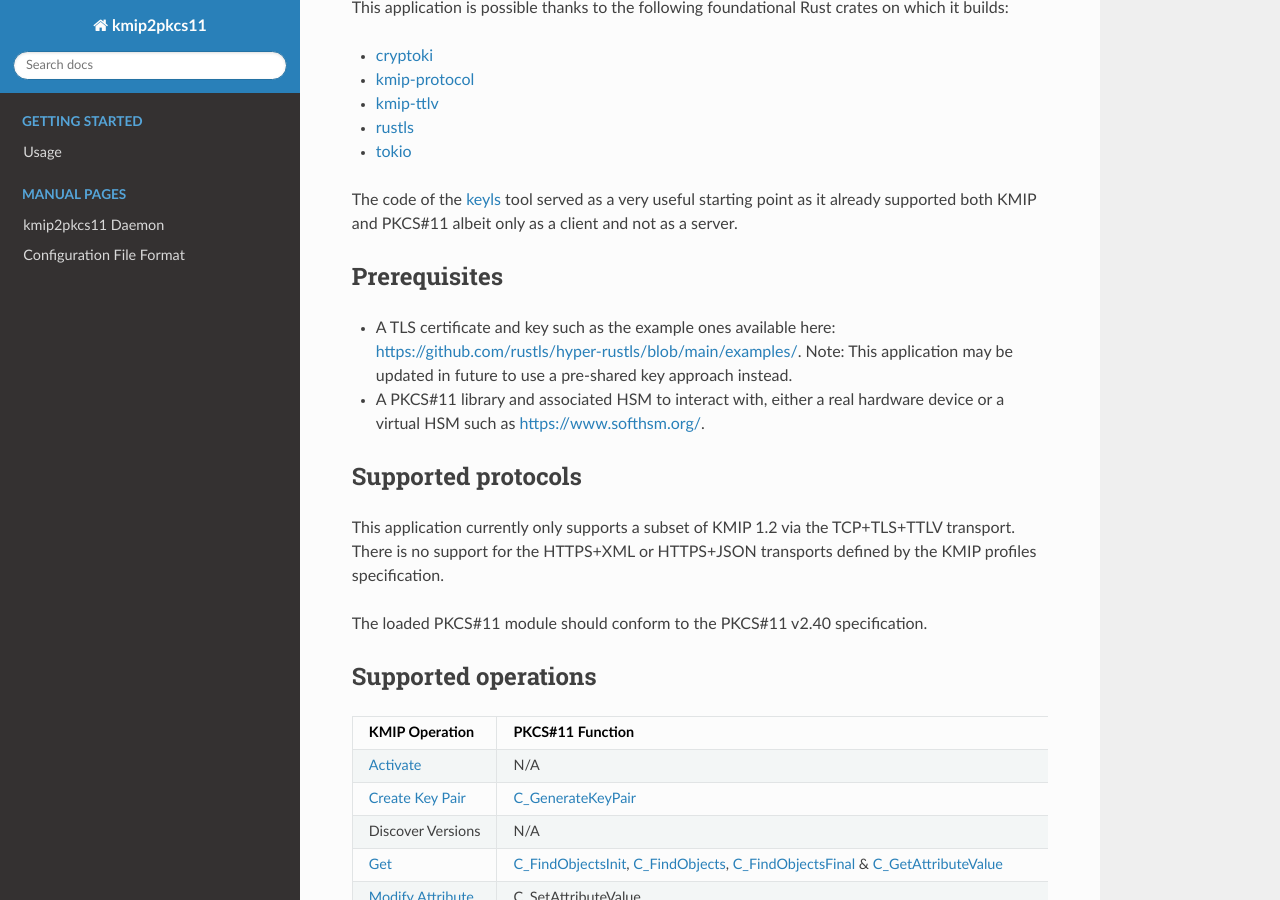
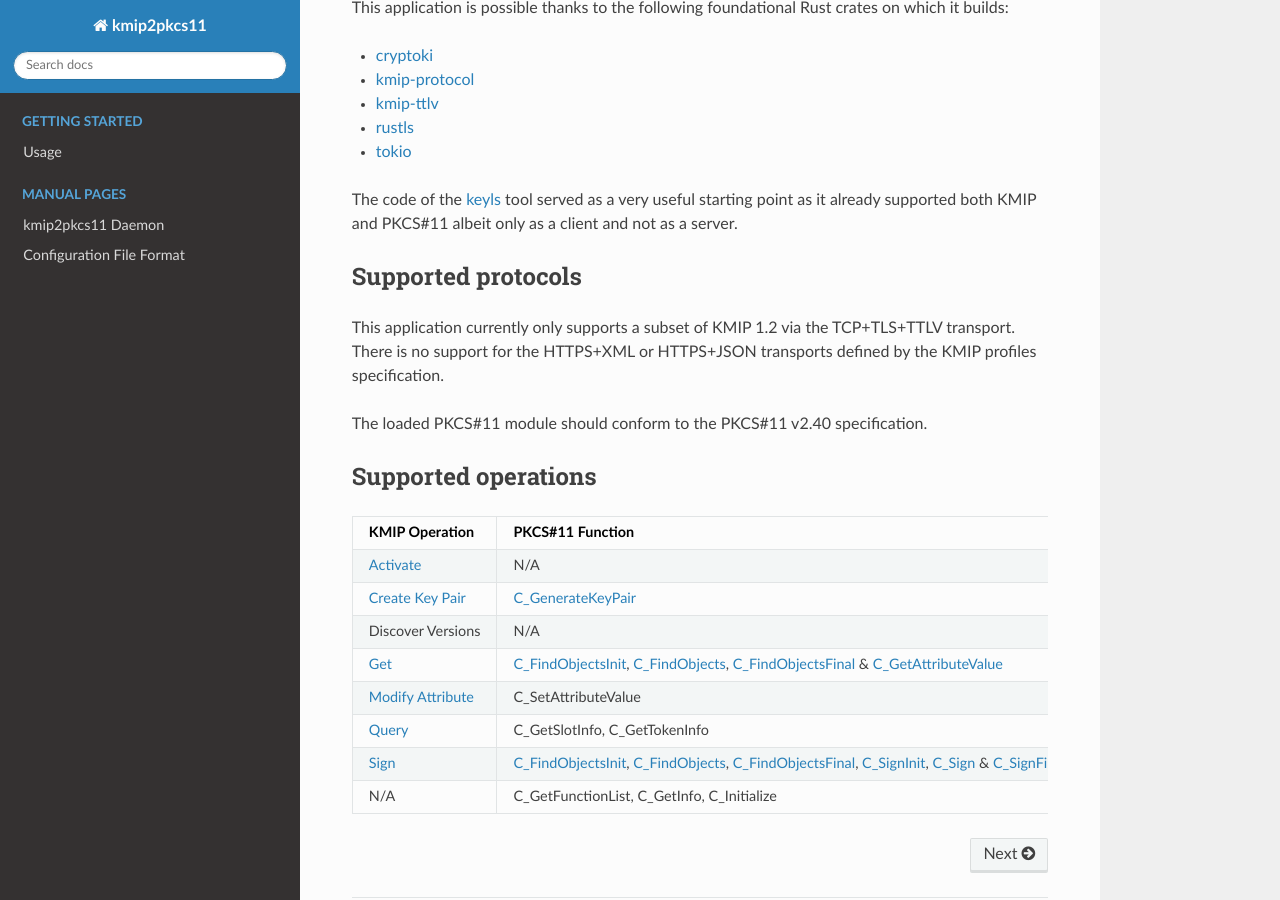
Before and after one commit to NLnetLabs/kmip2pkcs11, a Sphinx documentation site: the page built from doc/manual/source/index.rst, in a window 1280 px wide and 900 px high, scrolled down 1345 px. Built offline with Sphinx 7.4.7 and the Read the Docs theme 3.1.0, drawn with Linux system fonts in a browser that asks for light colours.

Commit message:
Improved prerequisites.

```diff
--- a/doc/manual/source/index.rst
+++ b/doc/manual/source/index.rst
@@ -86,16 +86,6 @@
 a very useful starting point as it already supported both KMIP and PKCS#11
 albeit only as a client and not as a server.
 
-Prerequisites
--------------
-
-- A TLS certificate and key such as the example ones available here:
-  https://github.com/rustls/hyper-rustls/blob/main/examples/. Note: This
-  application may be updated in future to use a pre-shared key approach instead.
-
-- A PKCS#11 library and associated HSM to interact with, either a real
-  hardware device or a virtual HSM such as https://www.softhsm.org/.
-
 Supported protocols
 -------------------
 
```
Also changed, not shown: doc/manual/source/usage.rst (+8 -1 lines).
